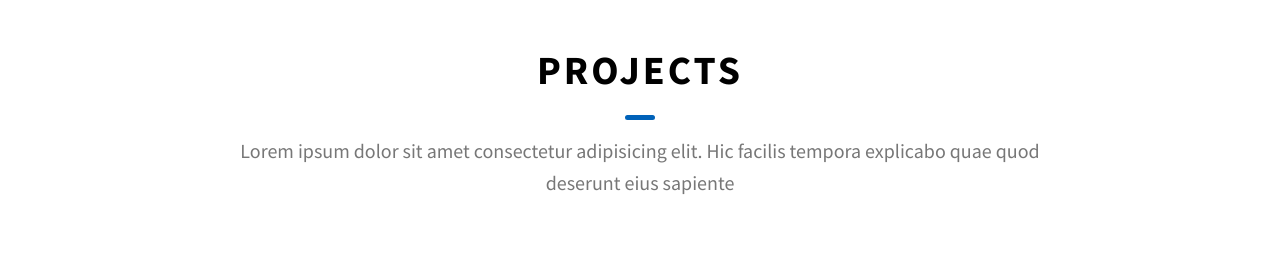
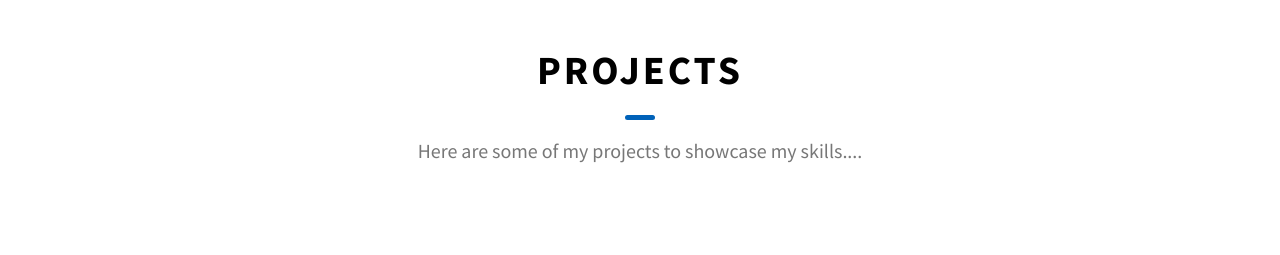
Before and after one commit to amriksingh0786/Dopefolio, a website: page index.html in a window 1280 px wide. Shown: the part 2340-2595 px from the top of the page. Drawn offline with Linux system fonts and the light colour scheme.

Commit message:
deep folio

```diff
--- a/index.html
+++ b/index.html
@@ -214,8 +214,7 @@
         <h2 class="heading heading-sec heading-sec__mb-bg">
           <span class="heading-sec__main">Projects</span>
           <span class="heading-sec__sub">
-            Lorem ipsum dolor sit amet consectetur adipisicing elit. Hic facilis
-            tempora explicabo quae quod deserunt eius sapiente
+            Here are some of my projects to showcase my skills....
           </span>
         </h2>
 
```
